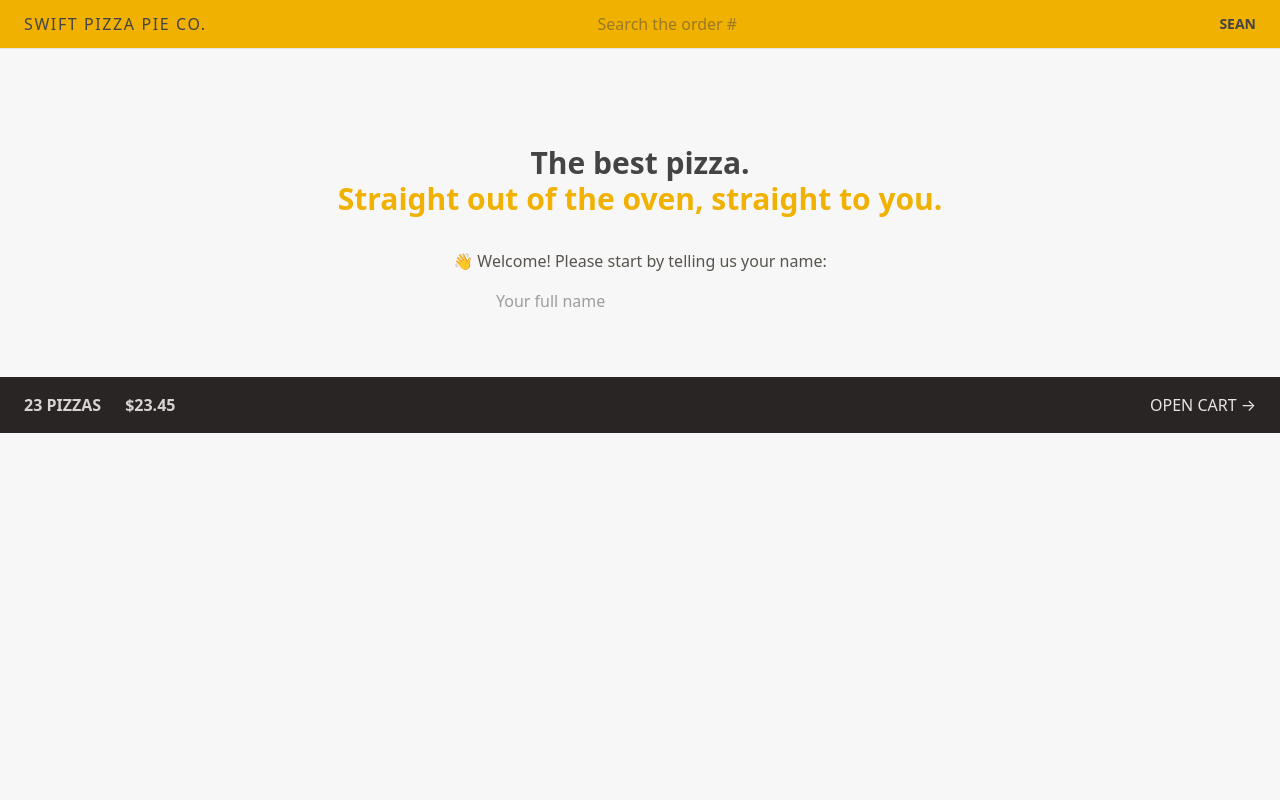
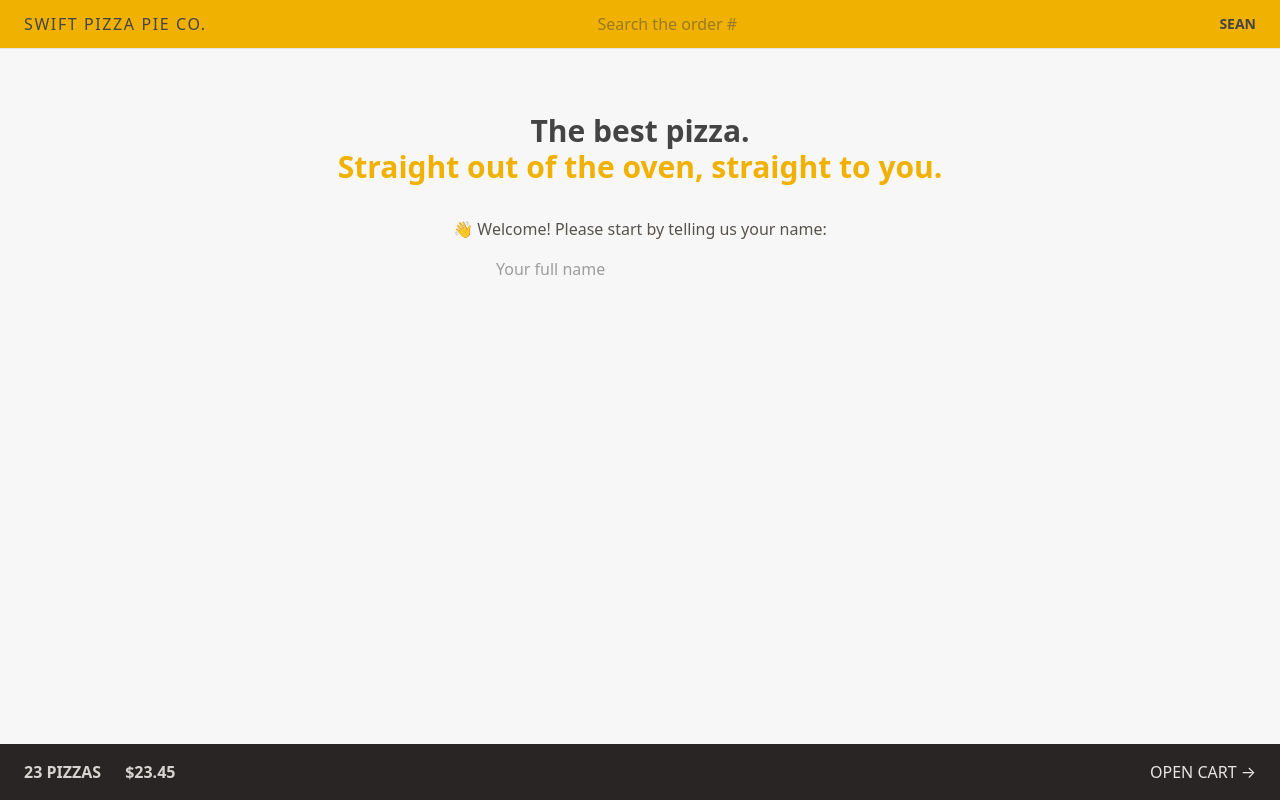
Before and after one commit to MBANS8A1/Swift-Pizza-Pie-Company, a React (Vite) app: page / in a window 1280 px wide. Built offline with nearby package versions, Linux system fonts and the light colour scheme.

Commit message:
I moved the CartOverview instance in AppLayout.jsx out of the <main> element and applied a grid layout of unequal rows using "grid-rows-" with square brackets. Also, I set the height of the AppLayout container to be 100% of the viewport height.

```diff
--- a/src/ui/AppLayout.jsx
+++ b/src/ui/AppLayout.jsx
@@ -1,19 +1,19 @@
-import { Outlet, useNavigation } from "react-router-dom";
-import CartOverview from "../features/cart/CartOverview";
-import Header from "./Header";
-import LoadingSpinner from "./LoadingSpinner";
+import { Outlet, useNavigation } from 'react-router-dom';
+import CartOverview from '../features/cart/CartOverview';
+import Header from './Header';
+import LoadingSpinner from './LoadingSpinner';
 
 function AppLayout() {
   const navigation = useNavigation();
-  const isLoading = navigation.state === "loading";
+  const isLoading = navigation.state === 'loading';
   return (
-    <div className="layout">
+    <div className="grid h-screen grid-rows-[auto_1fr_auto]">
       {isLoading && <LoadingSpinner />}
       <Header />
       <main>
         <Outlet />
-        <CartOverview />
       </main>
+      <CartOverview />
     </div>
   );
 }
```
